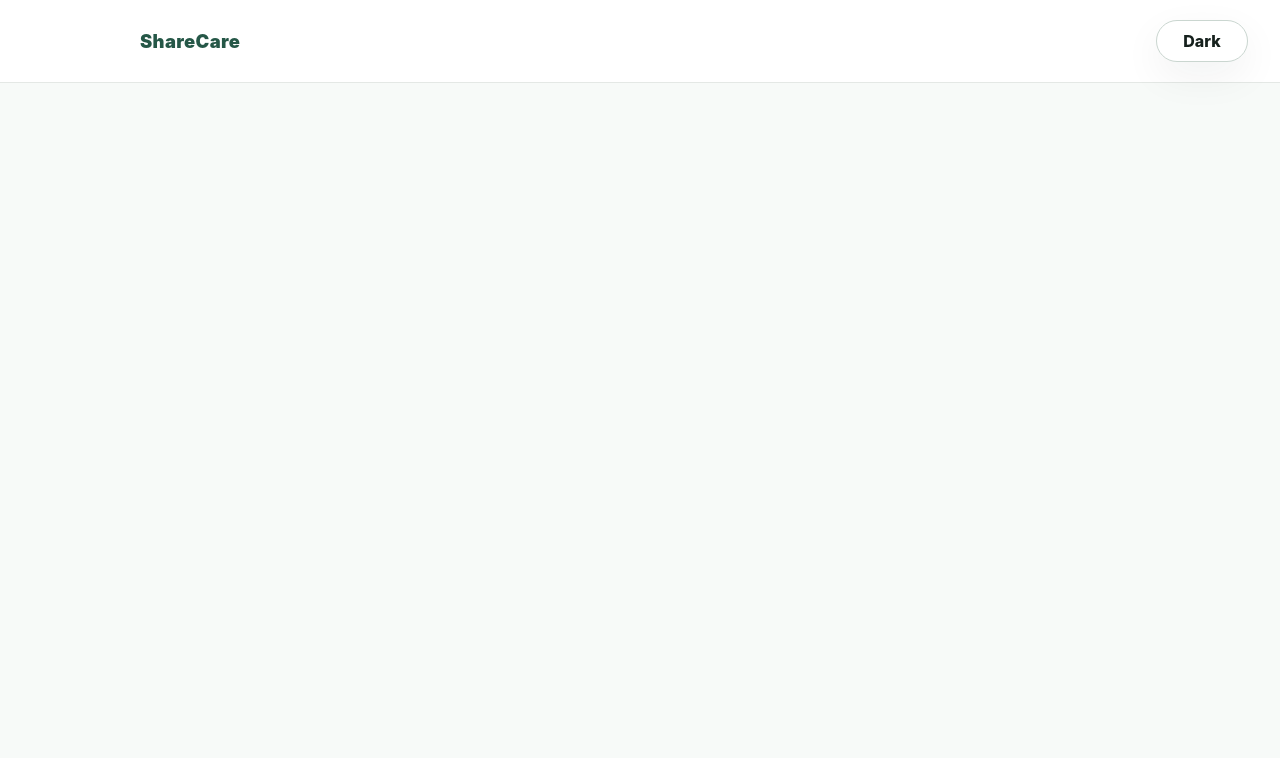
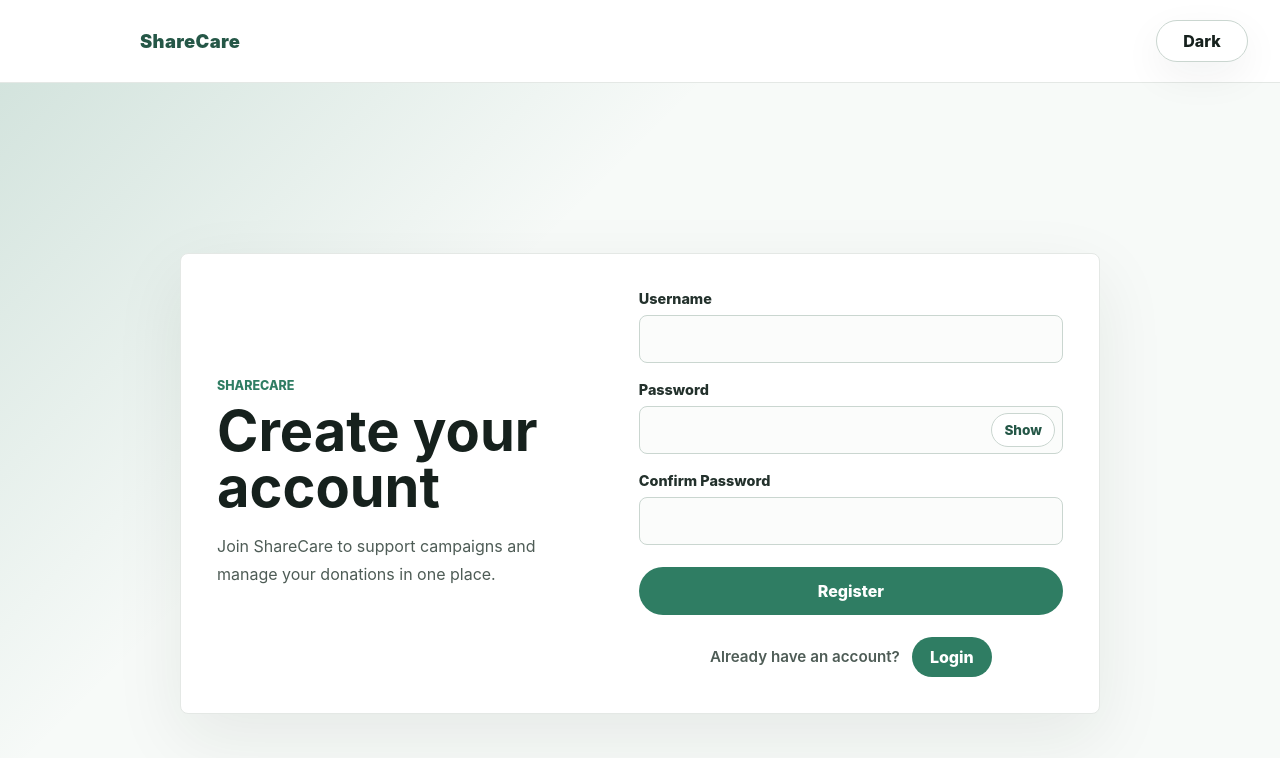
Before and after one commit to Smgit5/sharecare-frontend, an Angular app: page /register in a window 1280 px wide. Before the commit this address led to /. Shown: the top 758 px of the page. Built offline with nearby package versions, Linux system fonts and the light colour scheme.

Commit message:
Registration - Happy Path

```diff
--- a/src/app/app.routes.ts
+++ b/src/app/app.routes.ts
@@ -3,6 +3,7 @@ import { Login } from './features/auth/login/login';
 import { List } from './features/campaign/list/list';
 import { Details } from './features/campaign/details/details';
 import { DemoTestComponent } from './temp/demo.test.component/demo.test.component';
+import { Register } from './features/auth/register/register';
 
 export const routes: Routes = [
     {
@@ -14,6 +15,10 @@ export const routes: Routes = [
         component: Login
     },
     {
+        path: 'register',
+        component: Register
+    },
+    {
         path: 'campaigns',
         component: List
     },
--- a/src/app/core/services/auth.ts
+++ b/src/app/core/services/auth.ts
@@ -2,7 +2,7 @@ import { HttpClient } from '@angular/common/http';
 import { inject, Service } from '@angular/core';
 import { signal } from '@angular/core';
 import { Observable } from 'rxjs';
-import { AuthResponse, LoginRequest, RefreshTokenRequest } from '../models/auth.model';
+import { AuthResponse, LoginRequest, RefreshTokenRequest, UserRegisterRequest } from '../models/auth.model';
 import { ApiResponse } from '../models/page.model';
 import { Router } from '@angular/router';
 
@@ -12,6 +12,10 @@ export class AuthService {
     private router = inject(Router);
     private baseUrl = 'http://localhost:8080/auth';
     private authenticated = signal(!!this.fetchAccessToken());
+
+    register(userRegisterRequest: UserRegisterRequest): Observable<any> {
+        return this.http.post<any>(`${this.baseUrl}/register`, userRegisterRequest);
+    }
 
     login(request: LoginRequest): Observable<AuthResponse> {
         return this.http.post<AuthResponse>(`${this.baseUrl}/login`, request);
--- a/src/app/features/auth/login/login.css
+++ b/src/app/features/auth/login/login.css
@@ -129,6 +129,27 @@ button:focus-visible {
   outline-offset: 4px;
 }
 
+.auth-switch {
+  display: flex;
+  align-items: center;
+  justify-content: center;
+  gap: 12px;
+  flex-wrap: wrap;
+  margin-top: 4px;
+}
+
+.auth-switch span {
+  color: var(--muted-strong);
+  font-size: 0.95rem;
+  font-weight: 600;
+}
+
+.auth-switch button {
+  min-height: 40px;
+  margin-top: 0;
+  padding: 0 18px;
+}
+
 @media (max-width: 760px) {
   .login-page {
     min-height: 100dvh;
--- a/src/app/features/auth/login/login.html
+++ b/src/app/features/auth/login/login.html
@@ -43,6 +43,11 @@
       </div>
 
       <button type="submit">Login</button>
+
+      <div class="auth-switch">
+        <span>Don't have an account?</span>
+        <button type="button" routerLink="/register">Register</button>
+      </div>
     </form>
   </section>
 </main>
--- a/src/app/features/auth/login/login.ts
+++ b/src/app/features/auth/login/login.ts
@@ -3,10 +3,11 @@ import { FormsModule } from '@angular/forms';
 import { AuthService } from '../../../core/services/auth';
 import { Router } from '@angular/router';
 import { LoginRequest } from '../../../core/models/auth.model';
+import { RouterLink } from '@angular/router';
 
 @Component({
   selector: 'app-login',
-  imports: [FormsModule],
+  imports: [FormsModule, RouterLink],
   templateUrl: './login.html',
   styleUrl: './login.css',
 })
--- a/src/app/features/auth/register/register.css
+++ b/src/app/features/auth/register/register.css
@@ -129,6 +129,27 @@ button:focus-visible {
   outline-offset: 4px;
 }
 
+.auth-switch {
+  display: flex;
+  align-items: center;
+  justify-content: center;
+  gap: 12px;
+  flex-wrap: wrap;
+  margin-top: 4px;
+}
+
+.auth-switch span {
+  color: var(--muted-strong);
+  font-size: 0.95rem;
+  font-weight: 600;
+}
+
+.auth-switch button {
+  min-height: 40px;
+  margin-top: 0;
+  padding: 0 18px;
+}
+
 @media (max-width: 760px) {
   .register-page {
     min-height: 100dvh;
--- a/src/app/features/auth/register/register.html
+++ b/src/app/features/auth/register/register.html
@@ -42,7 +42,24 @@
         </div>
       </div>
 
+      <div class="form-field">
+        <label for="confirmPassword">Confirm Password</label>
+        <input
+          id="confirmPassword"
+          type="password"
+          name="confirmPassword"
+          autocomplete="new-password"
+          required
+          [(ngModel)]="confirmPassword"
+        />
+      </div>
+
       <button type="submit">Register</button>
+
+      <div class="auth-switch">
+        <span>Already have an account?</span>
+        <button type="button" routerLink="/login">Login</button>
+      </div>
     </form>
   </section>
 </main>
--- a/src/app/features/auth/register/register.ts
+++ b/src/app/features/auth/register/register.ts
@@ -1,26 +1,42 @@
-import { Component, signal } from '@angular/core';
+import { Component, inject, signal } from '@angular/core';
 import { FormsModule } from '@angular/forms';
 import { UserRegisterRequest } from '../../../core/models/auth.model';
+import { Router, RouterLink } from '@angular/router';
+import { AuthService } from '../../../core/services/auth';
+import { ToastService } from '../../../core/services/toast';
 
 @Component({
   selector: 'app-register',
-  imports: [FormsModule],
+  imports: [FormsModule, RouterLink],
   templateUrl: './register.html',
   styleUrl: './register.css',
 })
 export class Register {
+  private authService = inject(AuthService);
+  private toastService = inject(ToastService);
+  private router = inject(Router);
   showPassword = signal(false);
 
   userRegisterRequest: UserRegisterRequest = {
     username: '',
     password: ''
   };
+  confirmPassword = '';
 
   togglePasswordVisibility(): void {
     this.showPassword.update((isVisible) => !isVisible);
   }
 
   register(): void {
-    console.log('Register request', this.userRegisterRequest);
+    this.authService.register(this.userRegisterRequest).subscribe({
+      next: (response) => {
+        console.log(response);
+        this.toastService.showSuccessToast('Registration successful. Please login.');
+        this.router.navigate(['/login']);
+      },
+      error: (error) => {
+        console.log(error);
+      }
+    });
   }
 }
```
